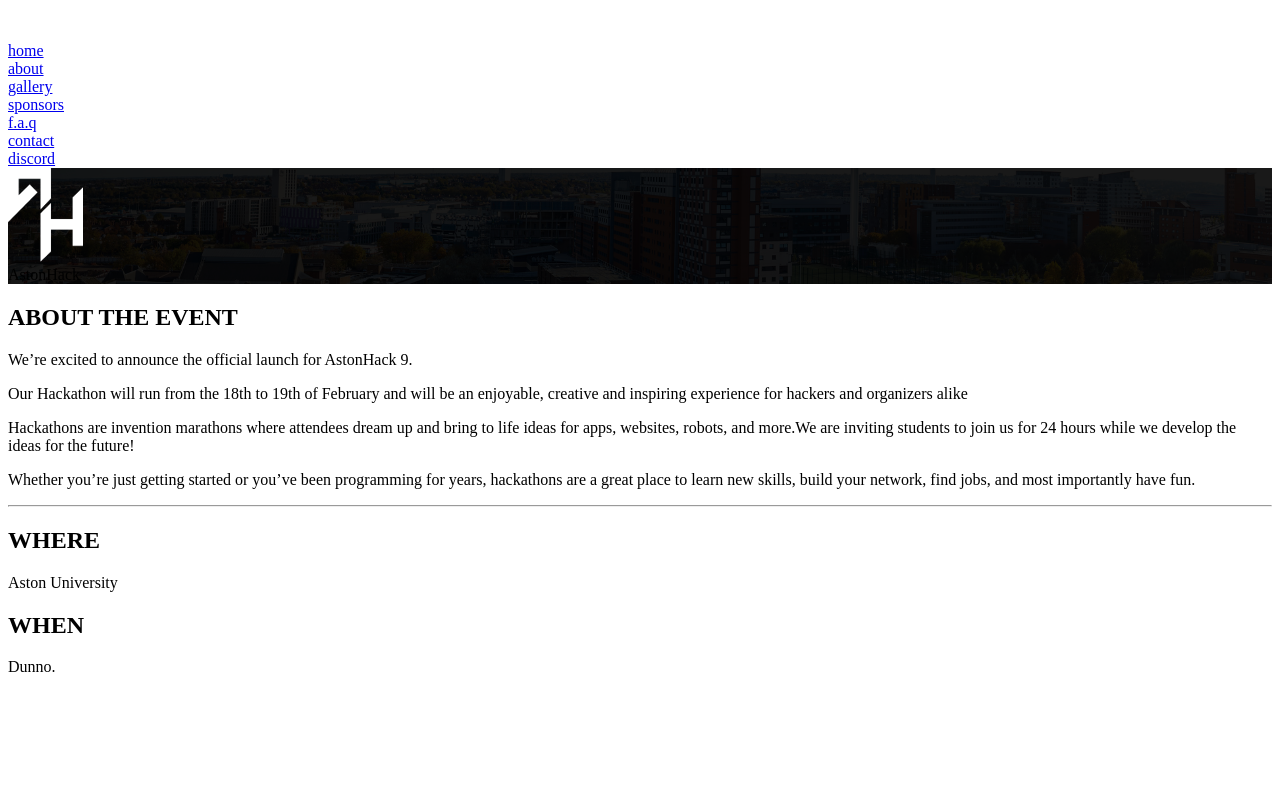
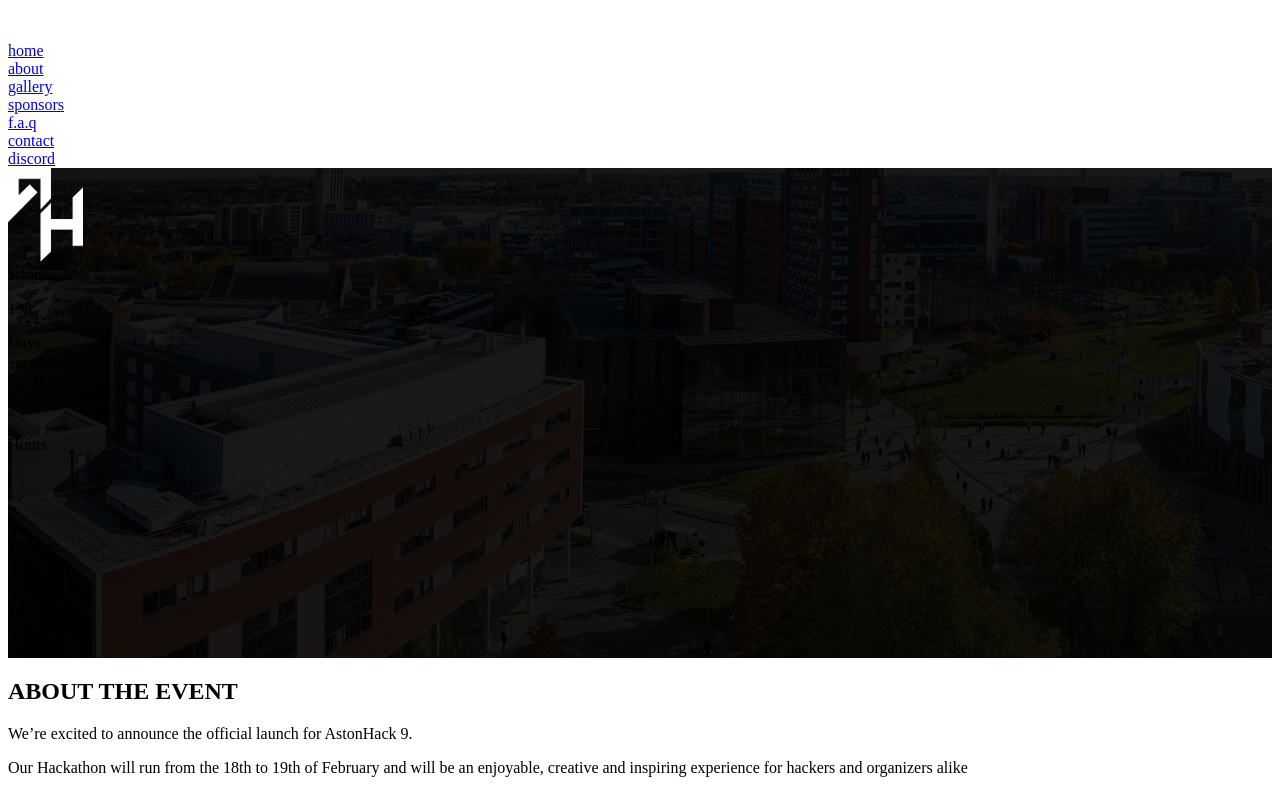
Before and after one commit to BenSnaith/aston-hack-website, an Angular app: page / in a window 1280 px wide. Shown: the top 793 px of the page. Built offline with nearby package versions, Linux system fonts and the light colour scheme.

Commit message:
added countdown component

```diff
--- a/angular.json
+++ b/angular.json
@@ -93,5 +93,8 @@
         }
       }
     }
+  },
+  "cli": {
+    "analytics": false
   }
 }
--- a/src/app/app.component.html
+++ b/src/app/app.component.html
@@ -3,8 +3,9 @@
     <div class="flex flex-col min-h-screen min-w-full items-center justify-center" id="transparent-hero">
         <img src="/logo.png" alt="Aston Hack Logo">
         <div class="items-center justify-center text-8xl">
-            <span class="text-purple-700">Aston</span><span class="text-white">Hack</span>
+            <span class="text-purple-700">aston</span><span class="text-white">hack</span>
         </div>
+        <app-countdown />
     </div>
 </div>
 
@@ -28,7 +29,7 @@
     </div>
     <div class="flex flex-col items-center justify-center">
         <h2>WHEN</h2>
-        <p>Dunno.</p>
+        <p>Febuary 22nd 2025</p>
     </div>
 </div>
 <router-outlet />
--- a/src/app/app.component.ts
+++ b/src/app/app.component.ts
@@ -1,11 +1,12 @@
 import { Component } from '@angular/core';
 import { RouterOutlet } from '@angular/router';
 import { NavbarComponent } from "./navbar/navbar.component";
+import { CountdownComponent } from './countdown/countdown.component';
 
 @Component({
   selector: 'app-root',
   standalone: true,
-  imports: [RouterOutlet, NavbarComponent],
+  imports: [RouterOutlet, NavbarComponent, CountdownComponent],
   templateUrl: './app.component.html',
   styleUrl: './app.component.css'
 })
--- /dev/null
+++ b/src/app/countdown/countdown.component.html
@@ -0,0 +1,30 @@
+<!--
+  TODO: Add implementation for countdown to change to "LIVE!" when the countdown has ended.
+-->
+<div class="flex flex-row space-x-9 bg-purple-700/5 text-white text-2xl text-center mt-5 p-5 rounded-3xl hover:bg-purple-700/35 transition-all duration-700">
+  <div>
+    <p #days class="mt-1"></p>
+    <p class="text-[1rem]">Days</p>
+  </div>
+  <div class="mt-4">
+    :
+  </div>
+  <div>
+    <p #hours class="mt-1"></p>
+    <p class="text-[1rem]">Hours</p>
+  </div>
+  <div class="mt-4">
+    :
+  </div>
+  <div>
+    <p #minutes class="mt-1"></p>
+    <p class="text-[1rem]">Minutes</p>
+  </div>
+  <div class="mt-4">
+    :
+  </div>
+  <div>
+    <p #seconds class="mt-1"></p>
+    <p class="text-[1rem]">Seconds</p>
+  </div>
+</div>
--- /dev/null
+++ b/src/app/countdown/countdown.component.ts
@@ -0,0 +1,44 @@
+import { Component, AfterViewInit, ElementRef, ViewChild } from '@angular/core';
+
+@Component({
+  selector: 'app-countdown',
+  standalone: true,
+  imports: [],
+  templateUrl: './countdown.component.html',
+  styleUrl: './countdown.component.css'
+})
+export class CountdownComponent implements AfterViewInit {
+  date: any;
+  now: any;
+  targetDate: Date = new Date(2025, 2, 22);
+  targetTime: any = this.targetDate.getTime();
+  difference: number;
+
+  @ViewChild('days', { static: true}) days: ElementRef;
+  @ViewChild('hours', { static: true}) hours: ElementRef;
+  @ViewChild('minutes', { static: true}) minutes: ElementRef;
+  @ViewChild('seconds', { static: true}) seconds: ElementRef;
+  @ViewChild('countdown-container', {static: true}) countdownContainer: HTMLDivElement;
+
+  ngAfterViewInit() {
+    setInterval(() => {
+      this.tickTock();
+      this.difference = this.targetTime - this.now;
+      this.difference = this.difference / (1000 * 60 * 60 * 24);
+
+      // I'm not sure why this works to be honest...
+      !isNaN(this.days.nativeElement.innerText)
+        ? (this.days.nativeElement.innerText = Math.floor(this.difference))
+        : (this.days.nativeElement.innerText = Math.floor(this.difference));
+    }, 1000)
+  }
+
+  tickTock() {
+    this.date = new Date();
+    this.now = this.date.getTime();
+    this.days.nativeElement.innerText = Math.floor(this.difference);
+    this.hours.nativeElement.innerText = 23 - this.date.getHours();
+    this.minutes.nativeElement.innerText = 60 - this.date.getMinutes();
+    this.seconds.nativeElement.innerText = 60 - this.date.getSeconds();
+  }
+}
--- a/src/index.html
+++ b/src/index.html
@@ -7,7 +7,7 @@
     <meta name="viewport" content="width=device-width, initial-scale=1">
     <link rel="icon" type="image/x-icon" href="/logo.png">
   </head>
-  <body class="relative">
+  <body class="relative font-mono tracking-tighter">
     <app-root></app-root>
   </body>
 </html>
--- a/tsconfig.json
+++ b/tsconfig.json
@@ -5,6 +5,7 @@
   "compilerOptions": {
     "outDir": "./dist/out-tsc",
     "strict": true,
+    "strictPropertyInitialization": false,
     "noImplicitOverride": true,
     "noPropertyAccessFromIndexSignature": true,
     "noImplicitReturns": true,
```
Also changed, not shown: src/styles.css (+8 -0 lines), src/app/assets/fonts/SyneMono/SyneMono-Regular.ttf (added), src/app/countdown/countdown.component.css (added), 1 other file (tests, documents, lock files or other folders).
